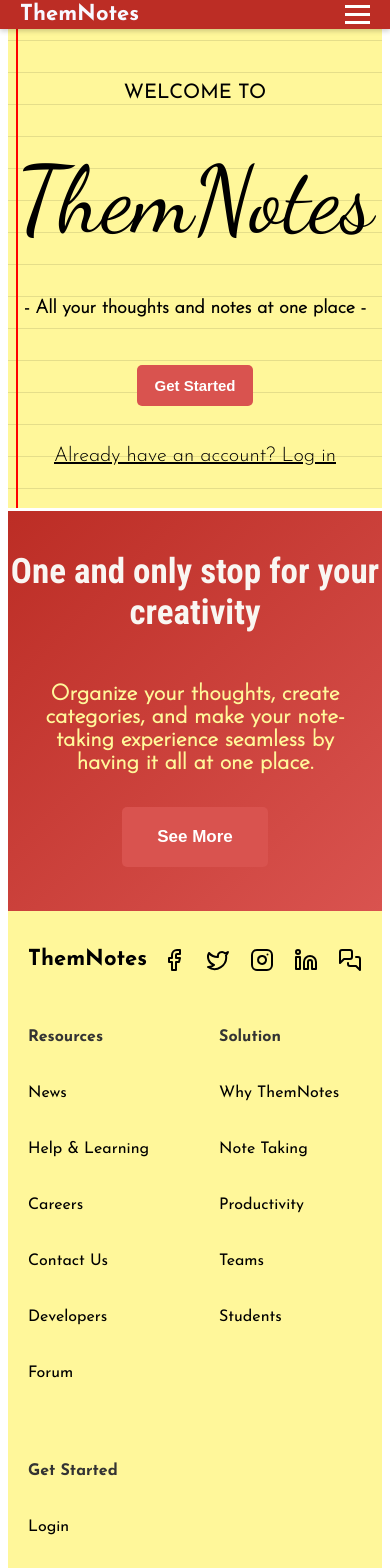
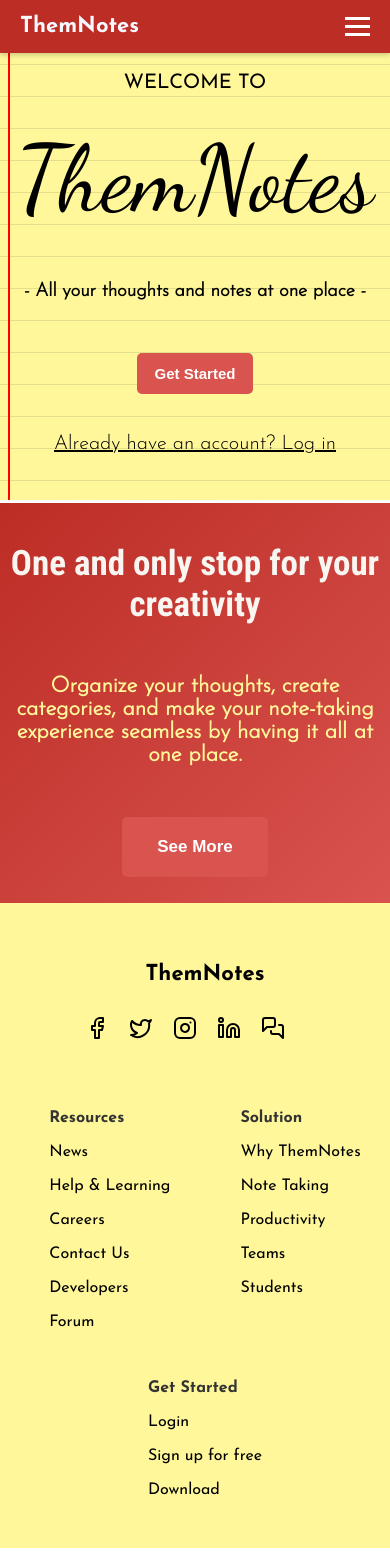
Before and after one commit to NemsaraGamage/ThemNotes-App, a Next.js app: page / in a window 390 px wide. Shown: the top 1568 px of the page. Built offline with nearby package versions, Linux system fonts and the light colour scheme.

Commit message:
updated the css by removing the conners of the page which led to various padding and margin issued but fixed them and updated the reactivity of the home page

```diff
--- a/src/app/Components/Footer.tsx
+++ b/src/app/Components/Footer.tsx
@@ -8,6 +8,7 @@ const Footer = () => {
       <div className="footer-section1">
 
         <p>ThemNotes</p>
+
         <div className="social-icons">
           <Facebook />
           <Twitter />
--- a/src/app/globals.css
+++ b/src/app/globals.css
@@ -1,3 +1,9 @@
+* {
+  padding: 0;
+  margin: 0;
+  box-sizing: border-box;
+}
+
 @font-face {
   font-family: 'RobotoCondensed-Bold';
   src: url(Fonts/RobotoCondensed-Bold.ttf);
@@ -31,7 +37,7 @@
 /* Navbar.css */
 .navbar {
   background-color: #BC2D25;
-  padding: 0px 20px;
+  padding: 12px 20px;
   position: fixed;
   top: 0;
   left: 0;
@@ -74,6 +80,7 @@
 .nav-links ul li:nth-child(4) a, .nav-links ul li:nth-child(5) a {
   padding: 8px 20px;
   border-bottom: 2px solid #FFF79A;
+  border-top: 2px solid #FFF79A;
   transition: all 0.3s ease-in-out;
 }
 
@@ -107,7 +114,7 @@
   background-image: linear-gradient(rgba(0, 0, 0, 0.1) 1px, transparent 1px);
   background-size: 100% 32px;
   background-position: top;
-  padding: 0;
+  padding: 20px;
   display: flex;
   flex-direction: column;
   align-items: center;
@@ -116,7 +123,7 @@
   width: 100%;
   max-width: 1535px;
   margin: 0 auto;
-  height: 687px;
+  height: 694px;
 }
 
 .notepad-background::before {
@@ -125,7 +132,7 @@
   top: 0;
   left: 50px;
   width: 2px;
-  height: 686px;
+  height: 694px;
   background-color: red;
 }
 
@@ -146,14 +153,14 @@
   font-size: 180px;
   line-height: 0;
   white-space: nowrap;
-  margin-top: -4%;
+  margin-top: 120px;
 }
 
 .notepad-background .content3 {
   font-family: 'JosefinSans-Light';
   font-size: 30px;
   white-space: nowrap;
-  margin-top: -2.4%;
+  margin-top: 170px;
   font-weight: bold;
 }
 
@@ -178,7 +185,7 @@
   padding: 12px 18px;
   border: none;
   border-radius: 5px;
-  margin-top: 47px;
+  margin-top: 52px;
   cursor: pointer;
   transition: all 0.3s ease-in-out;
 }
@@ -217,7 +224,7 @@
 
 .scroll-content div{
   width: 50%;
-  margin: 0 auto;
+  margin: 50px auto;
 }
 
 .scroll-content div p{
@@ -261,7 +268,7 @@
   align-items: center;
   background-color: #FFF79A;
   margin: 0 auto;
-  padding: 15px 0;
+  padding: 50px 0;
 }
 
 /* Section 1 */
@@ -271,6 +278,7 @@
   justify-content: space-between;
   align-items: center;
   flex-wrap: wrap;
+  padding: 10px 20px;
 }
 
 .footer-section1 p {
@@ -292,7 +300,7 @@
   display: flex;
   gap: 50px;
   width: 100%;
-  margin-top: 20px;
+  padding-top: 60px;
   flex-wrap: wrap;
   justify-content: center;
 }
@@ -300,7 +308,7 @@
 .footer-list {
   display: flex;
   flex-direction: column;
-  gap: 8px;
+  gap: 18px;
   text-align: left;
   margin-left: 20px;
 }
@@ -328,7 +336,6 @@
 .note-container {
   width: 100%;
   margin: 0 auto;
-  margin-top: 50px;
   max-width: 1535px;
   display: flex;
 }
@@ -340,7 +347,7 @@
   padding: 0 10px;
   box-shadow: 0px px 10px rgba(0, 0, 0, 0.2);
   border-right: 3px solid black;
-  height: 91.7vh;
+  height: 100vh;
   background-color: #fdefb2;
 }
 
@@ -377,6 +384,10 @@ input{
   width: 380px;
 }
 
+.toolbar-container{
+  display: flex;
+}
+
 .toolbar-icons {
   background: transparent;
   border: none;
@@ -405,6 +416,13 @@ input{
   padding: 10px;
 }
 
+.editor-container .ProseMirror {
+  outline: none !important;
+  border: none !important;
+  height: 380px;
+  padding: 10px;
+}
+
 .editor-btn {
   background-color: green;
   color: white;
@@ -421,13 +439,6 @@ input{
 .editor-btn:hover {
   background-color: darkgreen;
 }
-
-.flex {
-  display: flex;
-  gap: 10px;
-}
-
-
 
 /*------------------------------------------ reactive ------------------------------------------ */
 
@@ -448,12 +459,12 @@ input{
 
 }
 
-@media (max-width: 814px) {
+@media (max-width: 815px) {
   /* navbar */
   .nav-links {
     display: none;
     position: absolute;
-    top: 29px;
+    top: 50px;
     left: 0;
     width: 100%;
     background-color: #333;
@@ -512,11 +523,13 @@ input{
 }
 
 @media (max-width: 549px) {
-   /* footer */
 
-   .footer-section2 {
-    justify-content: left;
+  /* main page */
+
+  .scroll-content div{
+    width: 100%;
   }
+
 }
 
 @media (max-width: 434px) {
@@ -534,22 +547,32 @@ input{
 
   .notepad-background .content1 {
     font-size: 20px;
-    margin-top: 55px;
+    margin-top: 15%;
   }
 
   .notepad-background .content2 {
     font-size: 11vh;
+    margin-top: 25%;
   }
 
   .notepad-background .content3 {
     font-size: 20px;
-    margin-top: 5px;
+    margin-top: 29%;
   }
 
   .scroll-content p{
     font-size: 40px;
   }
 
+  /* footer */
+
+  .footer-section1 {
+    justify-content: center;
+  }
+
+  .social-icons {
+    margin-top: 30px;
+  }
 
 }
 
@@ -570,8 +593,12 @@ input{
   }
 
   .scroll-content div{
-    width: 90%;
-    margin-top: 25px;
+    width: 100%;
+    margin-top: 60px;
+  }
+
+  .get-started-button{
+    margin-top: 0px;
   }
 
 }
@@ -585,13 +612,17 @@ input{
     left: 5px;
   }
 
+  .notepad-background .content1 {
+    margin-top: 19%;
+  }
+
   .notepad-background .content2 {
     font-size: 10.8vh;
   }
 
   .notepad-background .content3 {
     font-size: 2.2vh;
-    margin-top: 5px;
+    margin-top: 31%;
   }
 
   .notepad-background .content4 {
@@ -604,7 +635,9 @@ input{
 
   .scroll-content div{
     width: 100%;
-    margin-top: 25px;
+    margin-top: 55px;
   }
 
+
+
 }
--- a/src/app/page.tsx
+++ b/src/app/page.tsx
@@ -109,6 +109,7 @@ export default function Home() {
         >
 
           <div className="scroll-content">
+
             <p>One and only stop for your creativity</p>
 
             <div>
```
Also changed, not shown: src/app/Components/NotesComponents/NoteEditor.tsx (+3 -4 lines).
